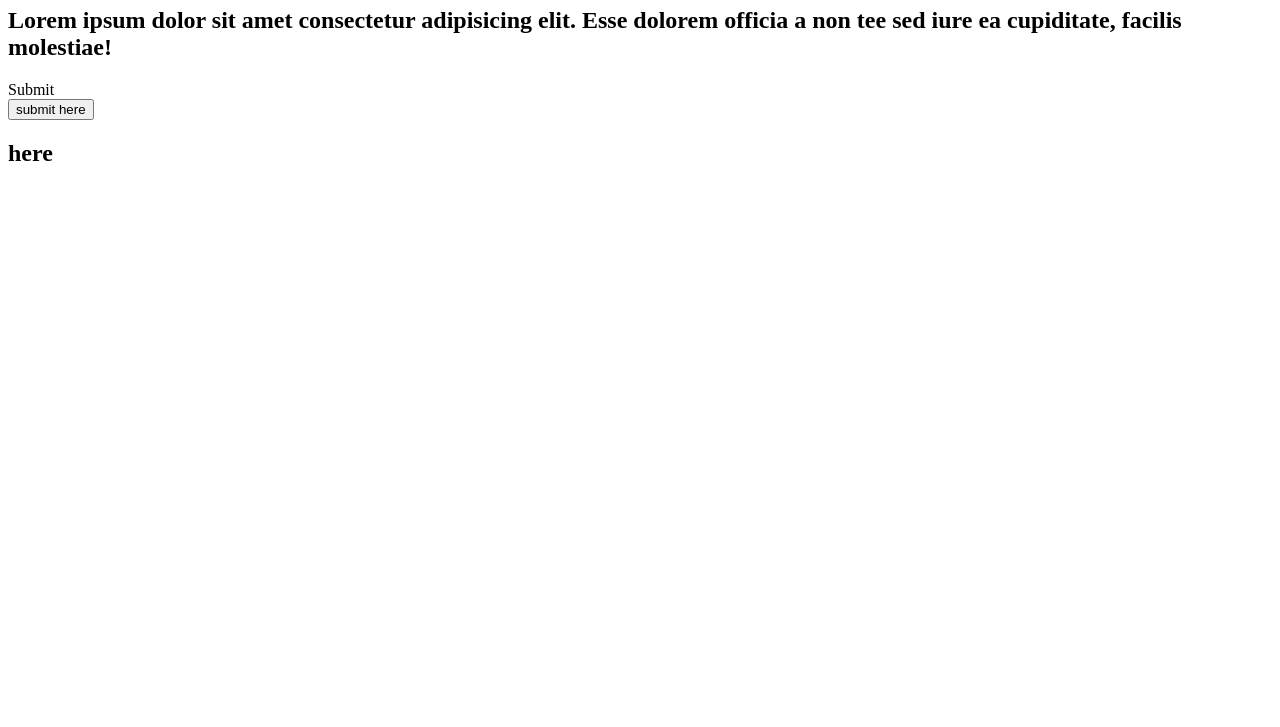
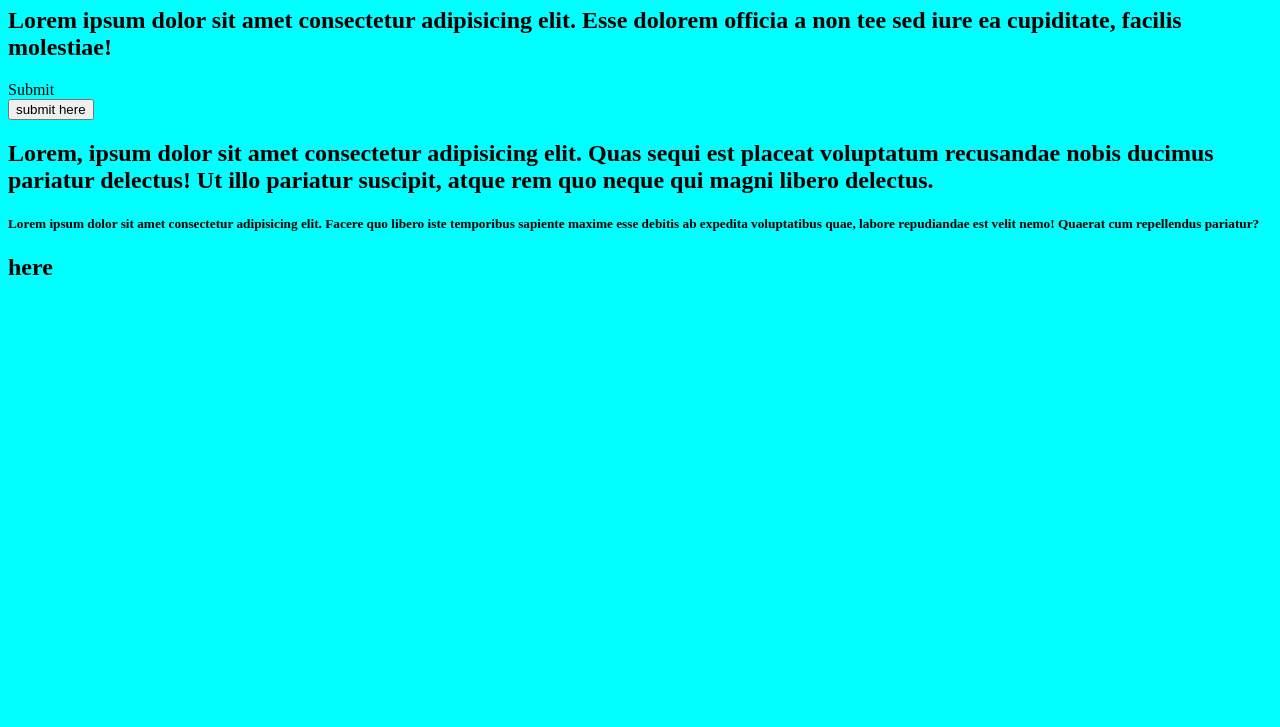
Before and after one commit to m1burkett/Test123, a plain HTML site: page index.html in a window 1280 px wide. Shown: the part 73-800 px from the top of the page. Drawn offline with Linux system fonts and the light colour scheme.

Commit message:
added css file and lorem

```diff
--- a/index.html
+++ b/index.html
@@ -4,6 +4,7 @@
     <meta charset="UTF-8" />
     <meta name="viewport" content="width=device-width, initial-scale=1.0" />
     <title>Test123</title>
+    <link rel="stylesheet" href="styles.css" />
   </head>
   <body>
     <h1 class="title">TEST123 FOR GITHUB..... new email</h1>
@@ -15,6 +16,21 @@
     <form action="submit">Submit</form>
     <button>submit here</button>
 
+    <h2>
+      <div class="">
+        Lorem, ipsum dolor sit amet consectetur adipisicing elit. Quas sequi est
+        placeat voluptatum recusandae nobis ducimus pariatur delectus! Ut illo
+        pariatur suscipit, atque rem quo neque qui magni libero delectus.
+      </div>
+    </h2>
+    <div>
+      <h5>
+        Lorem ipsum dolor sit amet consectetur adipisicing elit. Facere quo
+        libero iste temporibus sapiente maxime esse debitis ab expedita
+        voluptatibus quae, labore repudiandae est velit nemo! Quaerat cum
+        repellendus pariatur?
+      </h5>
+    </div>
     <h2 class="here">here</h2>
 
     <script src="test.js"></script>
--- /dev/null
+++ b/styles.css
@@ -0,0 +1,3 @@
+body {
+  background-color: aqua;
+}
```
